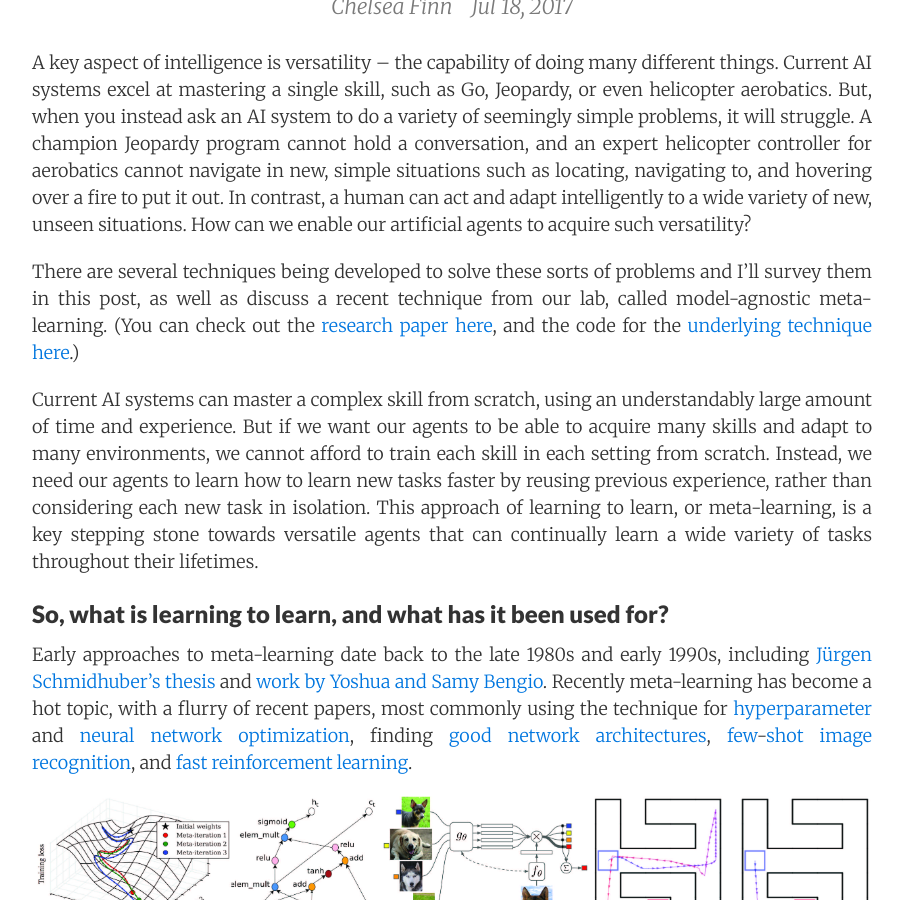
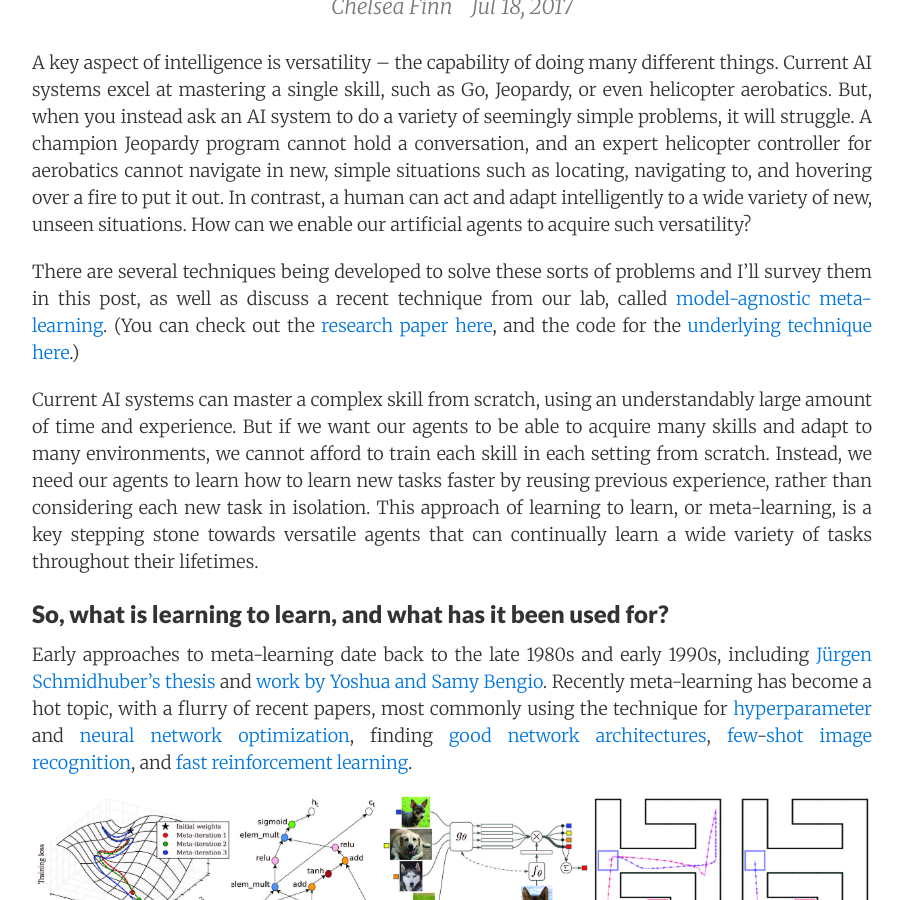
Before and after one commit to bairblog/bairblog.github.io, a Jekyll site: the page built from _posts/2017-07-18-learning-to-learn.md, in a window 1280 px wide and 900 px high, scrolled down 440 px. Shown: the whole window, without its empty margins (188-1091 px from the left). Built offline with Jekyll 4.4.1, drawn with Linux system fonts in a browser that asks for light colours; nearby versions of some CDN libraries; formulas are drawn with MathJax 3; some of the changed lines change nothing that is shown.

Commit message:
Added hyperlink to a specific section, anchor link

```diff
--- a/_posts/2017-07-18-learning-to-learn.md
+++ b/_posts/2017-07-18-learning-to-learn.md
@@ -19,8 +19,10 @@
 
 There are several techniques being developed to solve these sorts of problems
 and I'll survey them in this post, as well as discuss a recent technique from
-our lab, called model-agnostic meta-learning. (You can check out the [research
-paper here][1], and the code for the [underlying technique here][2].)
+our lab, called <a
+href="{{site.url}}{{site.baseurl}}/2017/07/18/learning-to-learn/#model-agnostic-meta-learning-maml">model-agnostic
+meta-learning</a>. (You can check out the [research paper here][1], and the code
+for the [underlying technique here][2].)
 
 Current AI systems can master a complex skill from scratch, using an
 understandably large amount of time and experience. But if we want our agents to
```
